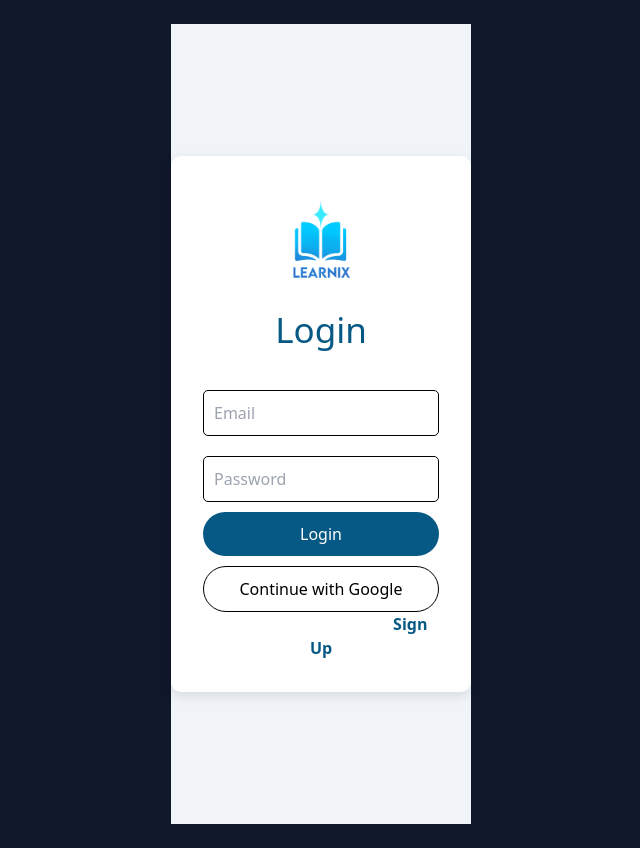
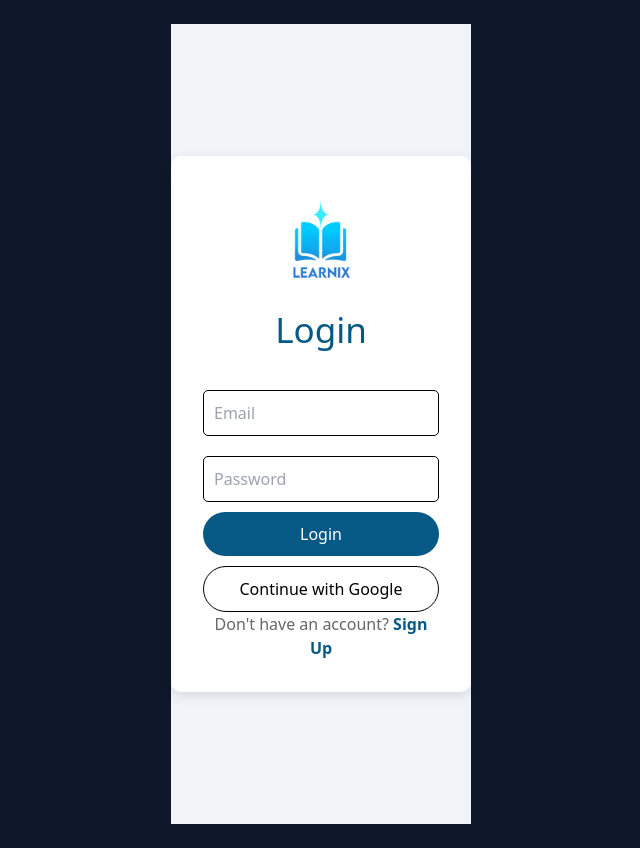
Before and after one commit to sparsha-2006/Learnix, a React (Vite) app in the folder versathon/learnix/: page /login in a window 1280 px wide. Shown: the whole page, without its empty margins (319-959 px from the left). Built offline with nearby package versions, Linux system fonts and the light colour scheme.

Commit message:
Style bottom text in AuthCard componentAutCard
Added styling to the bottom text paragraph in AuthCard.

```diff
--- a/versathon/learnix/src/components/AuthCard.jsx
+++ b/versathon/learnix/src/components/AuthCard.jsx
@@ -87,7 +87,7 @@ export default function AuthCard({
           Continue with Google
         </button>
 
-        <p>
+        <p style={styles.bottomText}>
           {bottomText}{" "}
           <Link to={bottomLinkHref} style={styles.link}>{bottomLinkText}</Link>
         </p>
@@ -111,6 +111,9 @@ const styles = {
     color: "#075985",
     textDecoration: "none",
     fontWeight: "bold",
+  },
+  bottomText: {
+    color: "#666",
   },
   container: {
     height: "100vh",
```
